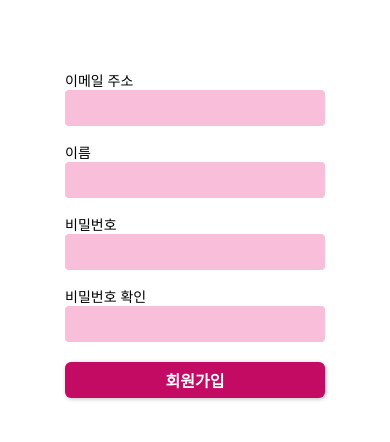
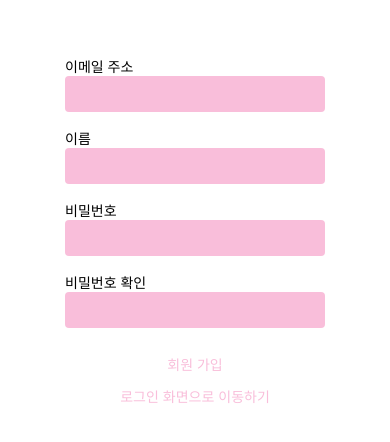
Before and after one commit to KangYeBin/RN-auth-app, a React Native app: screen / in a window 390 px wide. Shown: the part 192-634 px from the top of the page. Built offline with nearby package versions, Linux system fonts and the light colour scheme.

Commit message:
로그인, 회원가입 화면 구분, 유효성 검증

```diff
--- a/App.js
+++ b/App.js
@@ -1,10 +1,10 @@
 import { StyleSheet, View } from 'react-native';
-import AuthForm from './components/Auth/AuthForm';
+import AuthContent from './components/Auth/AuthContent';
 
 export default function App() {
   return (
     <View style={styles.container}>
-      <AuthForm />
+      <AuthContent />
     </View>
   );
 }
--- /dev/null
+++ b/components/Auth/AuthContent.js
@@ -0,0 +1,62 @@
+import React, { useState } from 'react';
+import { Alert, View } from 'react-native';
+import AuthForm from './AuthForm';
+import FlatButton from '../ui/FlatButton';
+
+const AuthContent = () => {
+  const [isLogin, setIsLogin] = useState(false);
+
+  const [credentialsInvalid, setCredentialsInvalid] = useState({
+    email: false,
+    name: false,
+    password: false,
+    confirmPassword: false,
+  });
+
+  const submitHandler = (credentials) => {
+    let { email, name, password, confirmPassword } = credentials;
+    console.log('submitHandler email: ', email);
+
+    email = email.trim();
+    password = password.trim();
+    const nameRegex = /^[가-힣]{2,4}$/;
+
+    // 실제로 적용할 때는 유효성 검사 제대로하기
+    const emailIsValid = email.includes('@');
+    const nameIsValid = nameRegex.test(name);
+    const passwordIsValid = password.length > 6;
+    const passwordsAreEqual = password === confirmPassword;
+
+    if (
+      !emailIsValid ||
+      !passwordIsValid ||
+      (!isLogin && (!nameIsValid || !passwordsAreEqual))
+    ) {
+      Alert.alert('유효하지 않은 입력값이 있습니다. 확인 후 다시 입력해주세요');
+      setCredentialsInvalid({
+        email: !emailIsValid,
+        name: !nameIsValid,
+        password: !passwordIsValid,
+        confirmPassword: !passwordIsValid || !passwordsAreEqual,
+      });
+    }
+
+    // 회원가입 or 로그인 처리
+  };
+  return (
+    <View>
+      <AuthForm
+        isLogin={isLogin}
+        onSubmit={submitHandler}
+        credentialsInvalid={credentialsInvalid}
+      />
+      <View>
+        <FlatButton>
+          {isLogin ? '회원 가입하기' : '로그인 화면으로 이동하기'}
+        </FlatButton>
+      </View>
+    </View>
+  );
+};
+
+export default AuthContent;
--- a/components/Auth/AuthForm.js
+++ b/components/Auth/AuthForm.js
@@ -1,13 +1,20 @@
 import { StyleSheet, View } from 'react-native';
 import Input from '../ui/Input';
 import { useState } from 'react';
-import Button from '../ui/Button';
+import FlatButton from '../ui/FlatButton';
 
-const AuthForm = () => {
+const AuthForm = ({ isLogin, onSubmit, credentialsInvalid }) => {
   const [enteredEmail, setEnteredEmail] = useState('');
   const [enteredName, setEnteredName] = useState('');
   const [enteredPassword, setEnteredPassword] = useState('');
   const [enteredConfirmPassword, setEnteredConfirmPassword] = useState('');
+
+  const {
+    email: emailIsValid,
+    name: nameIsValid,
+    password: passwordIsValid,
+    confirmPassword: passwordDontMatch,
+  } = credentialsInvalid;
 
   const updateInputValueHandler = (inputType, enteredValue) => {
     switch (inputType) {
@@ -28,6 +35,15 @@ const AuthForm = () => {
 
   const submitHandler = () => {
     console.log('submit 버튼 클릭됨!');
+
+    // 사용자의 입력 상태값을 객체로 포장해서 AuthContent에게 넘긴다
+    // -> 부모쪽에서 유성 검증 진행
+    onSubmit({
+      email: enteredEmail,
+      name: enteredName,
+      password: enteredPassword,
+      confirmPassword: enteredConfirmPassword,
+    });
   };
 
   return (
@@ -40,24 +56,41 @@ const AuthForm = () => {
           // bind에 제공되는 첫 번째 인수는 곧 실행할 함수의 this 키워드로 설정된다
           // 두 번째 인수는 지정한 함수에 전달할 값을 세팅하면 된다
           onUpdateValue={updateInputValueHandler.bind(this, 'email')}
+          isInvalid={emailIsValid}
+          value={enteredEmail}
         />
+        {!isLogin && (
           <Input
             label='이름'
             onUpdateValue={updateInputValueHandler.bind(this, 'name')}
+            isInvalid={nameIsValid}
+            value={enteredName}
           />
+        )}
         <Input
           label='비밀번호'
           secure
           onUpdateValue={updateInputValueHandler.bind(this, 'password')}
+          isInvalid={passwordIsValid}
+          value={enteredPassword}
         />
+        {!isLogin && (
           <Input
             label='비밀번호 확인'
             secure
-          onUpdateValue={updateInputValueHandler.bind(this, 'confirmPassword')}
+            onUpdateValue={updateInputValueHandler.bind(
+              this,
+              'confirmPassword',
+            )}
+            isInvalid={passwordDontMatch}
+            value={enteredConfirmPassword}
           />
+        )}
       </View>
       <View style={styles.buttons}>
-        <Button onPress={submitHandler}>회원가입</Button>
+        <FlatButton onPress={submitHandler}>
+          {isLogin ? '로그인' : '회원 가입'}
+        </FlatButton>
       </View>
     </View>
   );
--- /dev/null
+++ b/components/ui/FlatButton.js
@@ -0,0 +1,31 @@
+import { Pressable, StyleSheet, Text, View } from 'react-native';
+import { Colors } from '../../constants/styles';
+
+function FlatButton({ children, onPress }) {
+  return (
+    <Pressable
+      style={({ pressed }) => [styles.button, pressed && styles.pressed]}
+      onPress={onPress}
+    >
+      <View>
+        <Text style={styles.buttonText}>{children}</Text>
+      </View>
+    </Pressable>
+  );
+}
+
+export default FlatButton;
+
+const styles = StyleSheet.create({
+  button: {
+    paddingVertical: 6,
+    paddingHorizontal: 12,
+  },
+  pressed: {
+    opacity: 0.7,
+  },
+  buttonText: {
+    textAlign: 'center',
+    color: Colors.primary100,
+  },
+});
--- a/components/ui/Input.js
+++ b/components/ui/Input.js
@@ -2,12 +2,20 @@ import React from 'react';
 import { StyleSheet, Text, TextInput, View } from 'react-native';
 import { Colors } from '../../constants/styles';
 
-const Input = ({ label, keyboardType, secure, onUpdateValue, value }) => {
+const Input = ({
+  label,
+  keyboardType,
+  secure,
+  onUpdateValue,
+  value,
+  isInvalid,
+}) => {
   return (
     <View style={styles.inputContainer}>
-      <Text>{label}</Text>
+      <Text style={isInvalid && styles.labelInvalid}>{label}</Text>
       <TextInput
-        style={styles.input}
+        style={[styles.input, isInvalid && styles.inputInvalid]}
+        // 스타일 적용이 두 개 이상이면 배열로 묶어서 전달
         autoCapitalize='none'
         keyboardType={keyboardType}
         secureTextEntry={secure}
@@ -24,6 +32,9 @@ const styles = StyleSheet.create({
   inputContainer: {
     marginVertical: 8,
   },
+  labelInvalid: {
+    color: Colors.error500,
+  },
   input: {
     paddingVertical: 8,
     paddingHorizontal: 6,
@@ -31,4 +42,7 @@ const styles = StyleSheet.create({
     borderRadius: 4,
     fontSize: 16,
   },
+  inputInvalid: {
+    backgroundColor: Colors.error100,
+  },
 });
```
Also changed, not shown: screens/SignupScreen.js (added, +8 -0 lines), screens/LoginScreen.js (added). Lines whose indentation alone changed are shown as unchanged.
